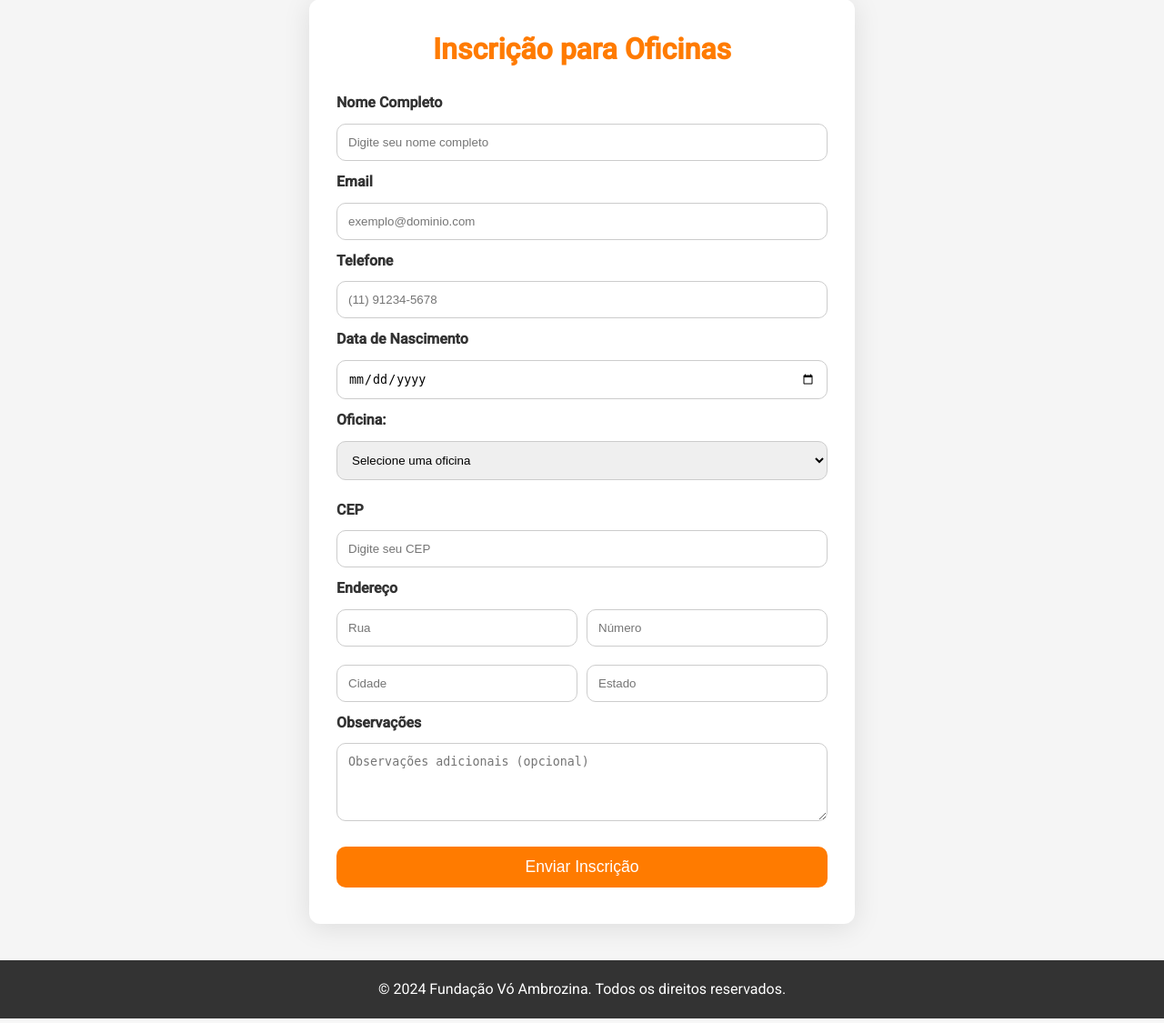
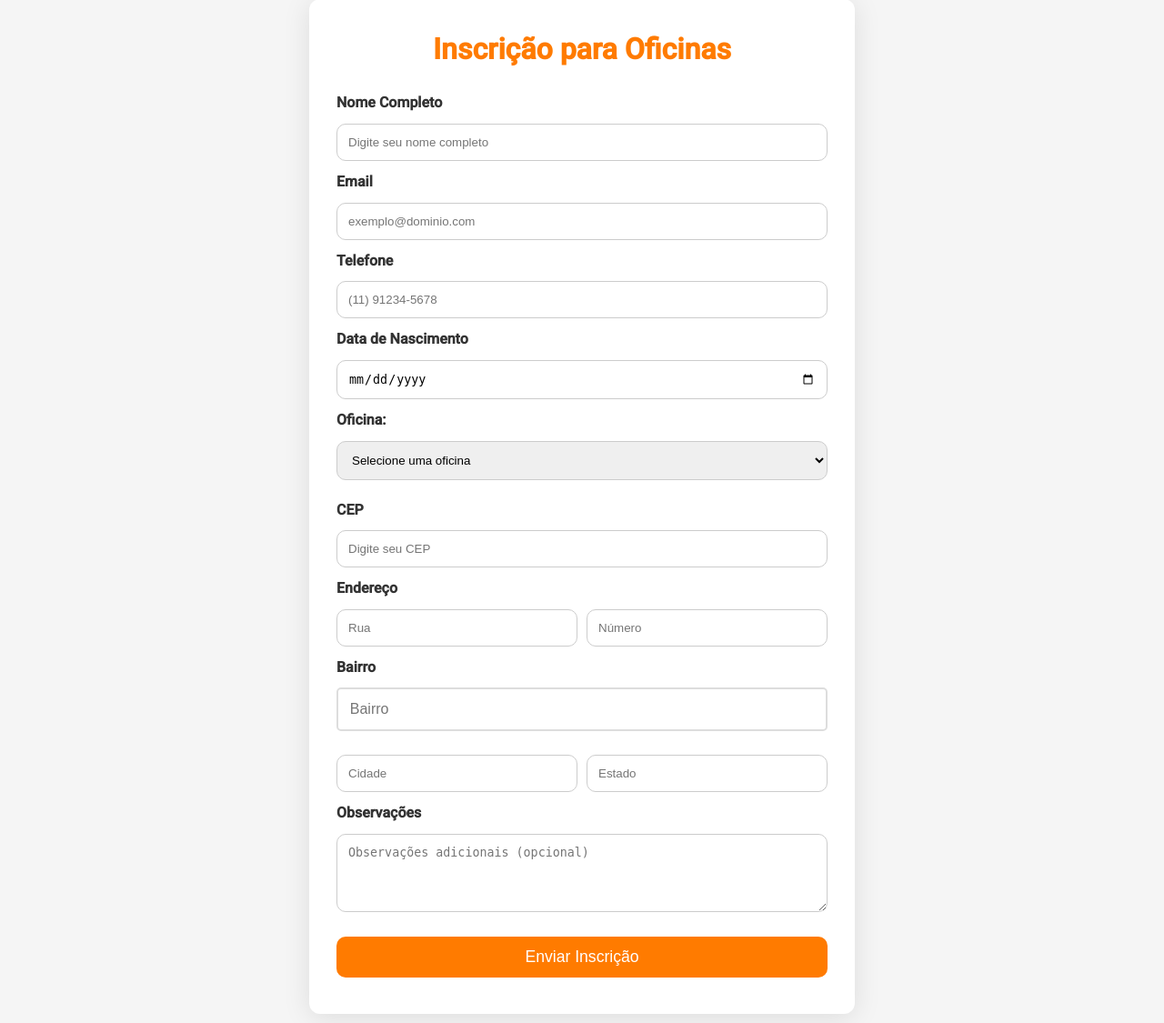
Before and after one commit to LcsGaspar/voambrozina, a Flask app: page /formulario in a window 1280 px wide. Shown: the part 534-1659 px from the top of the page at 91% size. Run offline with Flask 3, Linux system fonts and the light colour scheme.

Commit message:
Adicionado campo do bairro na inscrição (mas ainda não esta salvando. Verificar)

```diff
--- a/src/app.py
+++ b/src/app.py
@@ -1,4 +1,4 @@
-from flask import Flask, render_template
+from flask import Flask, render_template, request
 
 def create_app():
     app = Flask(__name__)
@@ -35,6 +35,49 @@ def create_app():
     def novo_formulario():
         return render_template('novo_formulario.html')
 
+    @app.route('/inscricao', methods=['POST'])
+    def inscricao():
+        # Adicione logs para debug
+        print("Formulário recebido:", request.form)
+        print("Bairro:", request.form.get('bairro'))
+
+        nome = request.form.get('nome')
+        email = request.form.get('email')
+        telefone = request.form.get('telefone')
+        cpf = request.form.get('cpf')
+        rg = request.form.get('rg')
+        cep = request.form.get('cep')
+        rua = request.form.get('rua')
+        numero = request.form.get('numero')
+        bairro = request.form.get('bairro')
+        cidade = request.form.get('cidade')
+        estado = request.form.get('estado')
+        escolaridade = request.form.get('escolaridade')
+        area_interesse = request.form.get('area_interesse')
+        como_conheceu = request.form.get('como_conheceu')
+
+        # Certifique-se que bairro está sendo capturado do formulário
+        bairro = request.form.get('bairro')
+
+        # Na query SQL, adicione o campo bairro
+        cursor.execute("""
+            INSERT INTO inscricoes (
+                nome, email, telefone, cpf, rg,
+                cep, rua, numero, bairro, cidade, estado,
+                escolaridade, area_interesse, como_conheceu
+            ) VALUES (
+                %s, %s, %s, %s, %s,
+                %s, %s, %s, %s, %s, %s,
+                %s, %s, %s
+            )
+        """, (
+            nome, email, telefone, cpf, rg,
+            cep, rua, numero, bairro, cidade, estado,
+            escolaridade, area_interesse, como_conheceu
+        ))
+
+        return 'Inscrição recebida com sucesso!'
+
     return app
 
 app = create_app()
--- a/src/static/css/formulario.css
+++ b/src/static/css/formulario.css
@@ -97,3 +97,17 @@ textarea {
     font-weight: bold;
     cursor: pointer;
 }
+
+input[type="text"]#bairro {
+    width: 100%;
+    padding: 0.8rem;
+    border: 2px solid #ddd;
+    border-radius: 5px;
+    font-size: 1rem;
+    margin-bottom: 1rem;
+}
+
+input[type="text"]#bairro:focus {
+    border-color: #ff7b00;
+    box-shadow: 0 0 5px rgba(255, 123, 0, 0.5);
+}
--- a/src/static/js/formulario.js
+++ b/src/static/js/formulario.js
@@ -35,6 +35,12 @@ document.addEventListener("DOMContentLoaded", function () {
             }
         }
     });
+
+    document.getElementById('formulario-inscricao').addEventListener('submit', function(e) {
+        // Adicione este log
+        console.log('Dados do formulário:', new FormData(this));
+        console.log('Bairro:', document.getElementById('bairro').value);
+    });
 });
 
 function validatePhone(input) {
@@ -56,9 +62,11 @@ async function buscarEndereco(cep) {
     try {
         const response = await fetch(`https://viacep.com.br/ws/${cep}/json/`);
         const data = await response.json();
-        if (data.erro) alert("CEP não encontrado.");
-        else {
+        if (data.erro) {
+            alert("CEP não encontrado.");
+        } else {
             document.getElementById("rua").value = data.logradouro;
+            document.getElementById("bairro").value = data.bairro; // Adiciona preenchimento do bairro
             document.getElementById("cidade").value = data.localidade;
             document.getElementById("estado").value = data.uf;
         }
--- a/src/templates/novo_formulario.html
+++ b/src/templates/novo_formulario.html
@@ -53,6 +53,10 @@
             <div class="formulario-feedback" id="feedback-rua"></div>
             <div class="formulario-feedback" id="feedback-numero"></div>
 
+            <label for="bairro" class="formulario-label">Bairro</label>
+            <input type="text" id="bairro" name="bairro" placeholder="Bairro" required>
+            <div class="formulario-feedback" id="feedback-bairro"></div>
+
             <div class="formulario-grupo-campos">
                 <input type="text" id="cidade" name="cidade" placeholder="Cidade" required>
                 <input type="text" id="estado" name="estado" placeholder="Estado" required>
```
